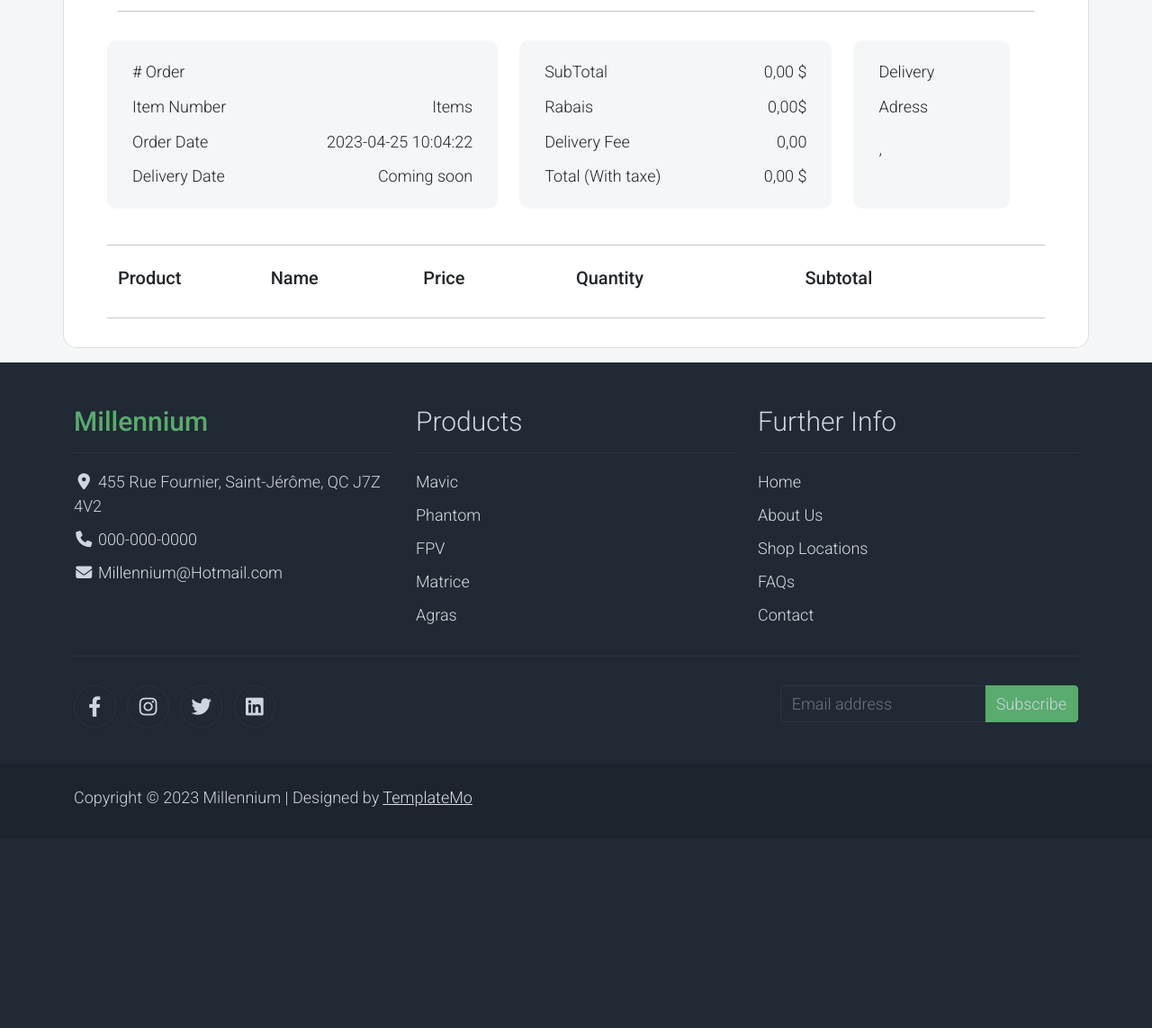
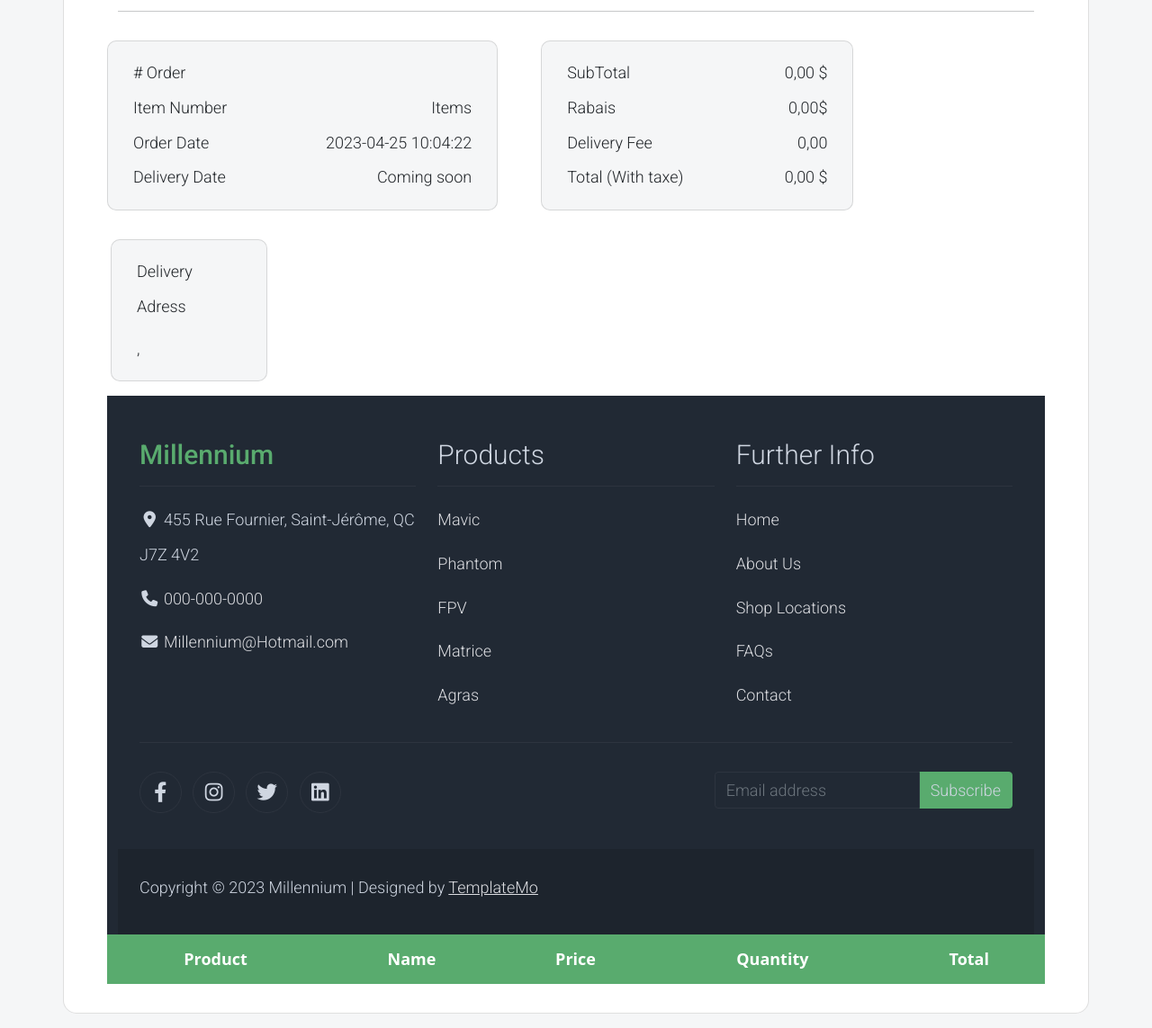
Before and after one commit to NadeauRaphael/Millenium, a Symfony app: template templates/Profile/order.html.twig in a window 1280 px wide. Shown: the part 193-1336 px from the top of the page at 90% size. Before the commit the page ends 1090 px from the top, so only its background shows below. Run offline with Twig, Linux system fonts and the light colour scheme; the template is opened without the code that fills it, so the values that code supplies are empty; some libraries are stand-ins or nearby versions.

Commit message:
order css almost done

```diff
--- a/public/Styles/order.css
+++ b/public/Styles/order.css
@@ -8,10 +8,11 @@ table th {
   text-overflow: ellipsis;
   white-space: nowrap;
   overflow: hidden;
+  vertical-align: middle;
+  border: 1px solid lightgray;
 }
 thead th{
-    border-bottom: white;
-    border-right: 1px black;
+    border: white;
 }
 .card {
   border-radius: .5rem;
@@ -47,3 +48,7 @@ main{
 .label{
   color:#212529;
 }
+.img-table{
+  width: auto;
+  height: 150px;
+}
--- a/templates/Profile/order.html.twig
+++ b/templates/Profile/order.html.twig
@@ -12,7 +12,7 @@
 				</div>
 				<hr class="mt-1">
 				<div class="row">
-					<div class="text-black my-3 shadow-2-strong col-5 card-info" style="border-radius: 10px;">
+					<div class="text-black my-3 shadow-2-strong col-5 card-info card" style="border-radius: 10px;">
 						<div class="card-body">
 							<div class="row">
 								<div class="col-6 label"># Order</div>
@@ -33,7 +33,7 @@
 							</div>
 						</div>
 					</div>
-					<div class="text-black my-3 mx-4 shadow-2-strong col-4 card-info" style="border-radius: 10px;">
+					<div class="text-black my-3 mx-5 shadow-2-strong col-4 card-info card " style="border-radius: 10px;">
 						<div class="card-body">
 							<div class="row">
 								<div class="col-6 label">SubTotal</div>
@@ -55,7 +55,7 @@
 							</div>
 						</div>
 					</div>
-					<div class="text-black my-3 shadow-2-strong col-2 card-info" style="border-radius: 10px;">
+					<div class="text-black my-3 ms-1 shadow-2-strong col-2 card-info card" style="border-radius: 10px;">
 						<div class="card-body">
 							<div class="mb-2">Delivery Adress</div>
 							<div>
@@ -68,49 +68,33 @@
 							</div>
 						</div>
 					</div>
-					<hr class="my-4">
-					<div class="row mb-4 d-flex justify-content-between align-items-center">
-						<div class="col-md-2 col-lg-2 col-xl-2 text-left">
-							<h5>Product</h5>
-						</div>
-						<div class="col-md-2 col-lg-2 col-xl-2 text-left">
-							<h5>Name</h5>
-						</div>
-						<div class="col-md-2 col-lg-2 col-xl-2 text-left">
-							<h5>Price</h5>
-						</div>
-						<div class="col-md-3 col-lg-3 col-xl-2 text-left">
-							<h5>Quantity</h5>
-						</div>
-						<div class="col-md-3 col-lg-2 col-xl-2 offset-lg-1 text-left">
-							<h5>Subtotal</h5>
-						</div>
-						<div class="col-md-1 col-lg-1 col-xl-1 text-end"></div>
-					</div>
-					<hr>
-					{% for purchase in order.purchases %}
-						<div class="row mb-4 d-flex justify-content-between align-items-center">
-							<div class="col-md-2 col-lg-2 col-xl-2 text-left">
-								<img src="{{purchase.product.imgPath}}" class="img-fluid rounded-3" alt="Cotton T-shirt">
-							</div>
-							<div class="col-md-2 col-lg-2 col-xl-2 text-left">
-								<h6 class="text-black mb-0">{{purchase.product.name}}</h6>
-							</div>
-							<div class="col-md-2 col-lg-2 col-xl-2 text-left">
-								<h6 class="text-black mb-0">{{purchase.price}}
-									$</h6>
-							</div>
-							<div class="col-md-2 col-lg-2 col-xl-2 d-flex">
-								<h6 class="text-black mb-0">{{purchase.quantity}}</h6>
-							</div>
-							<div class="col-md-2 col-lg-2 col-xl-2 offset-lg-1 text-left">
-								<h6 class="mb-0">{{(purchase.getTotalPrice())| number_format(2, ',', ' ')}}
-									$</h6>
-							</div>
-						</div>
-						<hr class="my-4">
-					{% endfor %}
-				</div>
+					<table class="table text-center table-wrap table-custom table-scroll">
+						<thead class="bg-success text-white">
+							<th>Product</th>
+							<th>Name</th>
+							<th>Price</th>
+							<th>Quantity</th>
+							<th>Total</th>
+						</thead>
+						<tbody>
+							{% for purchase in order.purchases %}
+								<tr>
+									<th scope="row"><img src="{{purchase.product.imgPath}}" class="img-table img-fluid rounded-3 cart-product-image" alt="Cotton T-shirt"></th>
+									<th>{{ purchase.product.name }}</th>
+									<th>{{ purchase.price | number_format(2, ',', ' ')}}
+										$</th>
+									<th>
+										{{purchase.quantity}}
+									</th>
+									<th>
+										{{purchase.getTotalPrice() | number_format(2, ',', ' ')}} $
+									</th>
+								</tr>
+							</tbody>
+						</tbody>
+					</table>
+				{% endfor %}
 			</div>
 		</div>
-	{% endblock %}
+	</div>
+{% endblock %}
--- a/templates/Profile/orders.html.twig
+++ b/templates/Profile/orders.html.twig
@@ -20,7 +20,7 @@
 						<tbody>
 							{% for order in currentUser.orders %}
 								<tr>
-									<th scope="row">{{ order.idOrder }}</th>
+									<th scope="row ">{{ order.idOrder }}</th>
 									<th>{{ order.orderDate|date("Y-m-d h:m:s") }}</th>
 									<th>{{ order.getTotal() | number_format(2, ',', ' ')}} $</th>
 									<th class="text-success">
```
